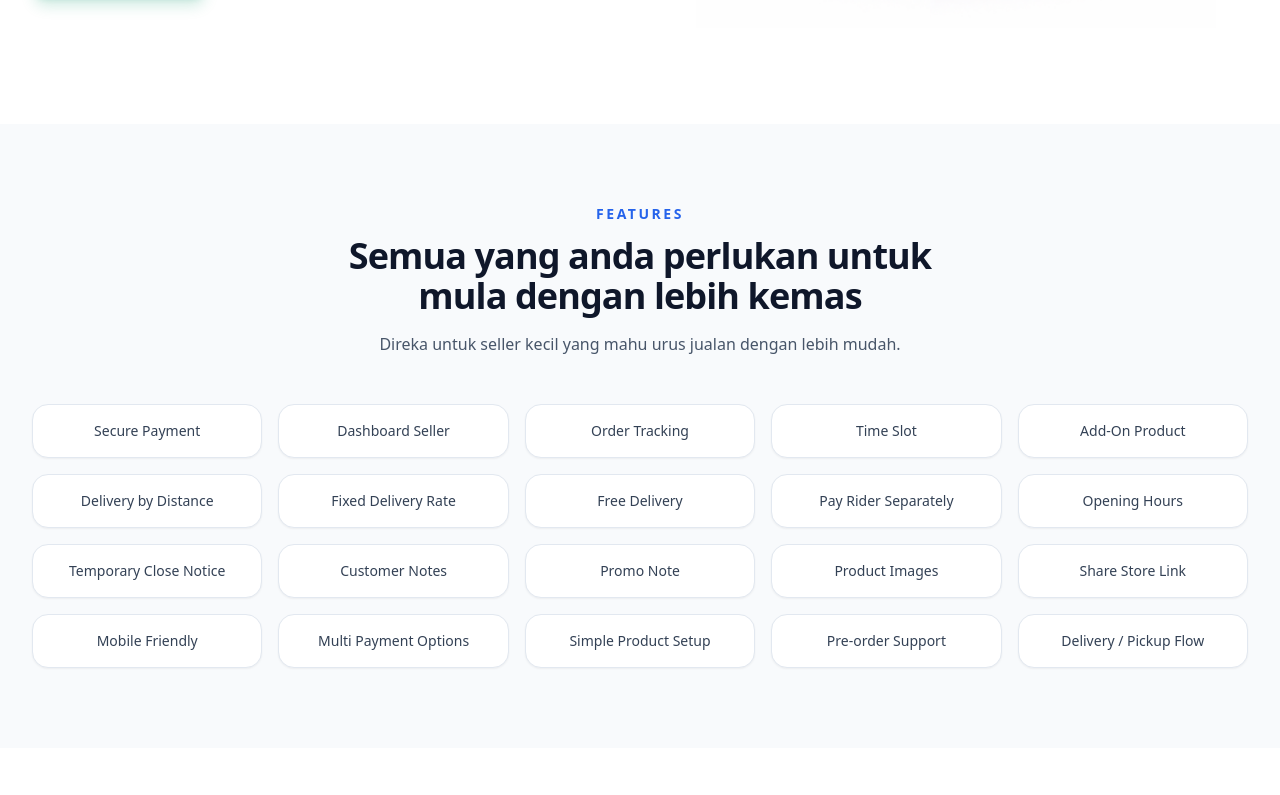
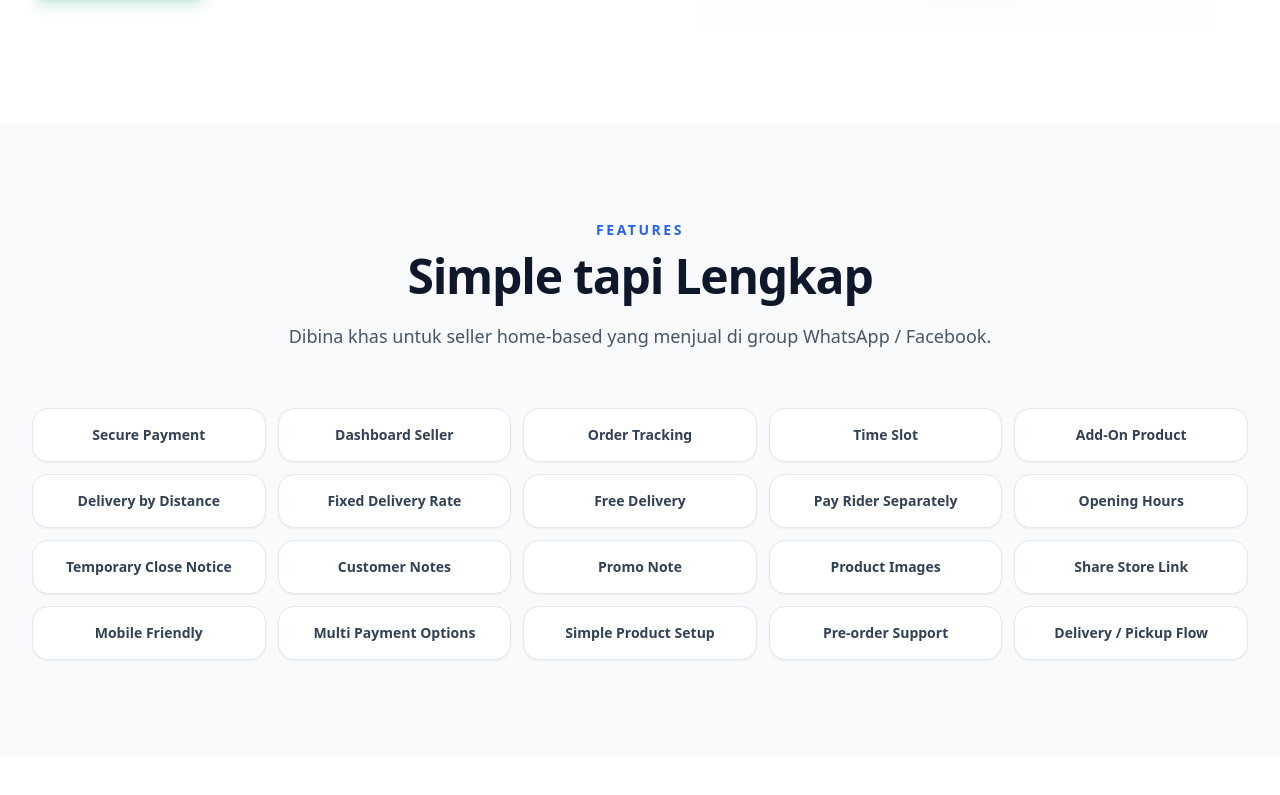
Before and after one commit to maizhakimm/pay-link, a Next.js app: page / in a window 1280 px wide. Shown: the part 5705-6500 px from the top of the page. Built offline with nearby package versions, Linux system fonts and the light colour scheme.

Commit message:
Update page.tsx

```diff
--- a/src/app/page.tsx
+++ b/src/app/page.tsx
@@ -753,26 +753,48 @@ useEffect(() => {
 </section>
 
       {/* FEATURES */}
-      <section className="bg-slate-50 py-20">
+<section className="bg-slate-50 py-24">
   <div className="mx-auto max-w-7xl px-6 md:px-8">
-          <div className="mx-auto max-w-2xl text-center">
+    <div className="mx-auto max-w-3xl text-center">
       <p className="text-sm font-semibold uppercase tracking-[0.18em] text-blue-600">
         Features
       </p>
-            <h2 className="mt-3 text-3xl font-bold tracking-tight md:text-4xl">
-              Semua yang anda perlukan untuk mula dengan lebih kemas
+
+      <h2 className="mt-3 text-3xl font-extrabold tracking-tight text-slate-900 md:text-5xl">
+        Simple tapi Lengkap
       </h2>
-            <p className="mt-4 text-slate-600">
-              Direka untuk seller kecil yang mahu urus jualan dengan lebih
-              mudah.
+
+      <p className="mt-5 text-lg leading-8 text-slate-600">
+        Dibina khas untuk seller home-based yang menjual di group WhatsApp / Facebook.
       </p>
     </div>
 
-          <div className="mt-12 grid grid-cols-2 gap-4 md:grid-cols-3 xl:grid-cols-5">
-            {features.map((feature) => (
+    <div className="mt-14 grid grid-cols-2 gap-3 md:grid-cols-3 lg:grid-cols-4 xl:grid-cols-5">
+      {[
+        "Secure Payment",
+        "Dashboard Seller",
+        "Order Tracking",
+        "Time Slot",
+        "Add-On Product",
+        "Delivery by Distance",
+        "Fixed Delivery Rate",
+        "Free Delivery",
+        "Pay Rider Separately",
+        "Opening Hours",
+        "Temporary Close Notice",
+        "Customer Notes",
+        "Promo Note",
+        "Product Images",
+        "Share Store Link",
+        "Mobile Friendly",
+        "Multi Payment Options",
+        "Simple Product Setup",
+        "Pre-order Support",
+        "Delivery / Pickup Flow",
+      ].map((feature) => (
         <div
           key={feature}
-                className="rounded-2xl border border-slate-200 bg-white px-4 py-4 text-center text-sm font-medium text-slate-700 shadow-sm"
+          className="group rounded-2xl border border-slate-200 bg-white px-4 py-4 text-center text-sm font-semibold text-slate-700 shadow-sm transition duration-300 hover:-translate-y-0.5 hover:border-blue-200 hover:bg-blue-50/40 hover:text-blue-700 hover:shadow-md"
         >
           {feature}
         </div>
```
Lines whose indentation alone changed are shown as unchanged.
